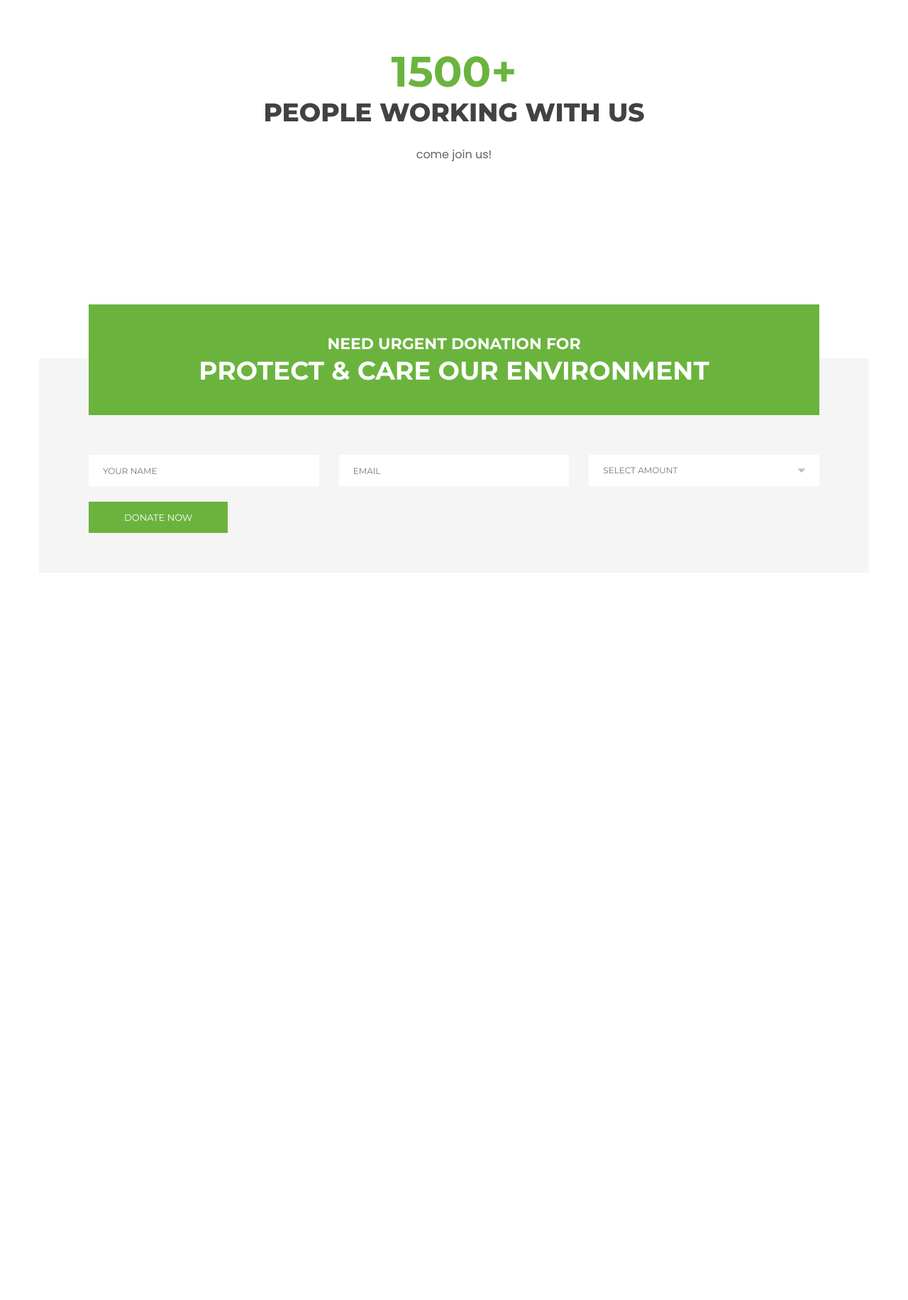
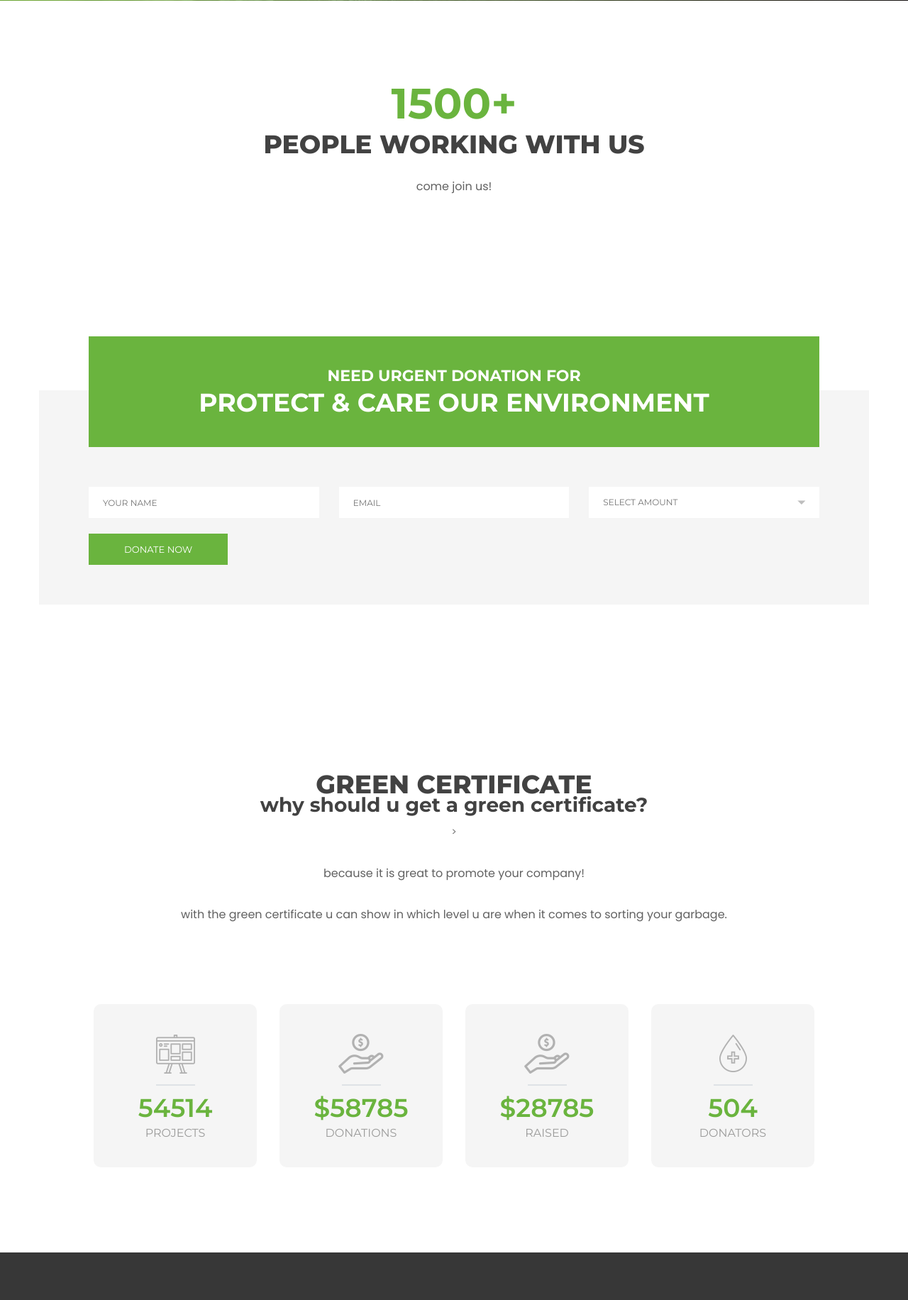
Before and after one commit to messandrodo/hackthewaste, a PHP site: page / in a window 1280 px wide. Shown: the part 848-2680 px from the top of the page at 71% size. Before the commit the page ends 1599 px from the top, so only its background shows below. Run offline with PHP 8.4, Linux system fonts and the light colour scheme.

Commit message:
Update index.php

```diff
--- a/index.php
+++ b/index.php
@@ -38,6 +38,39 @@
 
 
 <!-- Header Bottom Start -->
+    <div class="wrapper fix">
+
+        <!-- Header Area Start -->
+        <div id="header-area" class="header-area section">
+
+            <!-- Header Top Start -->
+            <div class="header-top">
+                <div class="container">
+                    <div class="row justify-content-between">
+                        <!-- Header Top Left -->
+                        <div class="header-top-left col-md-auto col-12">
+                            <p><span>Phone:</span> +945 588 9966</p>
+                            <p><span>Email:</span> greensoul@email.com</p>
+                        </div>
+                        <!-- Header Top Right -->
+                        <div class="header-top-right col-md-auto col-12 d-none d-md-flex">
+                            <!-- Header Social -->
+                            <div class="header-social d-md-none d-lg-flex">
+                                <a href="#"><i class="fa fa-facebook"></i></a>
+                                <a href="#"><i class="fa fa-rss"></i></a>
+                                <a href="#"><i class="fa fa-google-plus"></i></a>
+                                <a href="#"><i class="fa fa-pinterest-p"></i></a>
+                                <a href="#"><i class="fa fa-instagram"></i></a>
+                            </div>
+                            <!-- Header Quote Button -->
+                            <a href="contact.html" class="get-quote">get a qoute</a>
+                        </div>
+                    </div>
+                </div>
+            </div>
+            <!-- Header Top End -->
+
+            <!-- Header Bottom Start -->
             <div class="header-bottom">
                 <div class="container">
                     <div class="row">
@@ -177,100 +239,53 @@
 <!-- Causes Area End -->
 
 <!-- FunFact Area Start -->
-    <div class="wrapper fix">
-
-        <!-- Header Area Start -->
-        <div id="header-area" class="header-area section">
-
-            <!-- Header Top Start -->
-            <div class="header-top">
+<div id="funfact-area" class="funfact-area section pt-120 pb-100">
     <div class="container">
-                    <div class="row justify-content-between">
-                        <!-- Header Top Left -->
-                        <div class="header-top-left col-md-auto col-12">
-                            <p><span>Phone:</span> +945 588 9966</p>
-                            <p><span>Email:</span> greensoul@email.com</p>
+        <!-- Section Title -->
+        <div class="row">
+            <div class="section-title text-center col-12 mb-80">
+                <h2>green certificate</h2>
+                <h3>why should u get a green certificate?</h3>>
+                <p>because it is great to promote your company!</p>
+                <p> with the green certificate u can show in which level u are when it comes to sorting your garbage.</p>
+                <p></p>
             </div>
-                        <!-- Header Top Right -->
-                        <div class="header-top-right col-md-auto col-12 d-none d-md-flex">
-                            <!-- Header Social -->
-                            <div class="header-social d-md-none d-lg-flex">
-                                <a href="#"><i class="fa fa-facebook"></i></a>
-                                <a href="#"><i class="fa fa-rss"></i></a>
-                                <a href="#"><i class="fa fa-google-plus"></i></a>
-                                <a href="#"><i class="fa fa-pinterest-p"></i></a>
-                                <a href="#"><i class="fa fa-instagram"></i></a>
         </div>
-                            <!-- Header Quote Button -->
-                            <a href="contact.html" class="get-quote">get a qoute</a>
+        <div class="row justify-content-center">
+            <div class="d-flex justify-content-center flex-wrap col-auto">
+                <!--  Single Fact  -->
+                <div class="single-fact">
+                    <img src="img/funfact/1.png" alt="">
+                    <span class="border"></span>
+                    <h1><span class="counter">54514</span></h1>
+                    <p>PROJECTS</p>
+                </div>
+                <!--  Single Fact  -->
+                <div class="single-fact">
+                    <img src="img/funfact/2.png" alt="">
+                    <span class="border"></span>
+                    <h1>$<span class="counter">58785</span></h1>
+                    <p>DONATIONS</p>
+                </div>
+                <!--  Single Fact  -->
+                <div class="single-fact">
+                    <img src="img/funfact/3.png" alt="">
+                    <span class="border"></span>
+                    <h1>$<span class="counter">28785</span></h1>
+                    <p>RAISED</p>
+                </div>
+                <!--  Single Fact  -->
+                <div class="single-fact">
+                    <img src="img/funfact/4.png" alt="">
+                    <span class="border"></span>
+                    <h1><span class="counter">504</span></h1>
+                    <p>DONATORS</p>
                 </div>
             </div>
         </div>
     </div>
-            <!-- Header Top End -->
-
-            <!-- Header Bottom Start -->
-            <div class="header-bottom">
-                <div class="container">
-                    <div class="row">
-                        <!-- Logo -->
-                        <div class="header-logo col align-self-center"><a class="logo" href="index.html"><img src="img/logo.png" alt=""></a></div>
-                        <!-- Main Menu -->
-                        <div id="main-menu" class="main-menu col-auto d-none d-lg-block">
-                            <nav>
-                                <ul>
-                                    <li><a href="index.html">home</a>
-                                        <ul>
-                                            <li><a href="index.html">home (Default Slider)</a></li>
-                                            <li><a href="index-2.html">home 2 (BG Image)</a></li>
-                                            <li><a href="index-3.html">home 3 (BG Video)</a></li>
-                                            <li><a href="index-4.html">home 4 <span class="badge badge-success ml-2">New</span></a></li>
-                                            <li><a href="index-5.html">home 5 <span class="badge badge-success ml-2">New</span></a></li>
-                                        </ul>
-                                    </li>
-                                    <li><a href="about.html">about</a></li>
-                                    <li><a href="project.html">project</a>
-                                        <ul>
-                                            <li><a href="project.html">project</a></li>
-                                            <li><a href="project-details.html">project details</a></li>
-                                        </ul>
-                                    </li>
-                                    <li><a href="#">pages</a>
-                                        <ul>
-                                            <li><a href="causes.html">causes</a></li>
-                                            <li><a href="causes-details.html">causes details</a></li>
-                                            <li><a href="event.html">event</a></li>
-                                            <li><a href="event-details.html">event details</a></li>
-                                            <li><a href="gallery.html">gallery</a></li>
-                                        </ul>
-                                    </li>
-                                    <li><a href="blog.html">blog</a>
-                                        <ul>
-                                            <li><a href="blog.html">blog</a></li>
-                                            <li><a href="blog-details.html">blog details</a></li>
-                                        </ul>
-                                    </li>
-                                    <li><a href="contact.html">contact</a></li>
-                                </ul>
-                            </nav>
 </div>
-                        <!-- Header Search Wrapper -->
-                        <div class="header-search-wrapper col-auto">
-                            <!-- Search Toggle -->
-                            <button class="search-toggle"><i class="zmdi zmdi-search-for"></i></button>
-                            <!-- Header Search Wrapper -->
-                            <div class="header-search">
-                                <form action="#" id="header-search-form">
-                                    <input type="text" placeholder="Search here...">
-                                    <button><i class="zmdi zmdi-search"></i></button>
-                                </form>
-                            </div>
-                        </div>
-                        <!-- Mobile Menu -->
-                        <div class="mobile-menu col-12 d-lg-none"></div>
-                    </div>
-                </div>
-            </div><!-- FunFact Area End -->
+<!-- FunFact Area End -->
 
 <!-- Video Area Start -->
 
```
Also changed, not shown: other parts of index.php (+30 -1 lines). Lines whose indentation alone changed are shown as unchanged.
